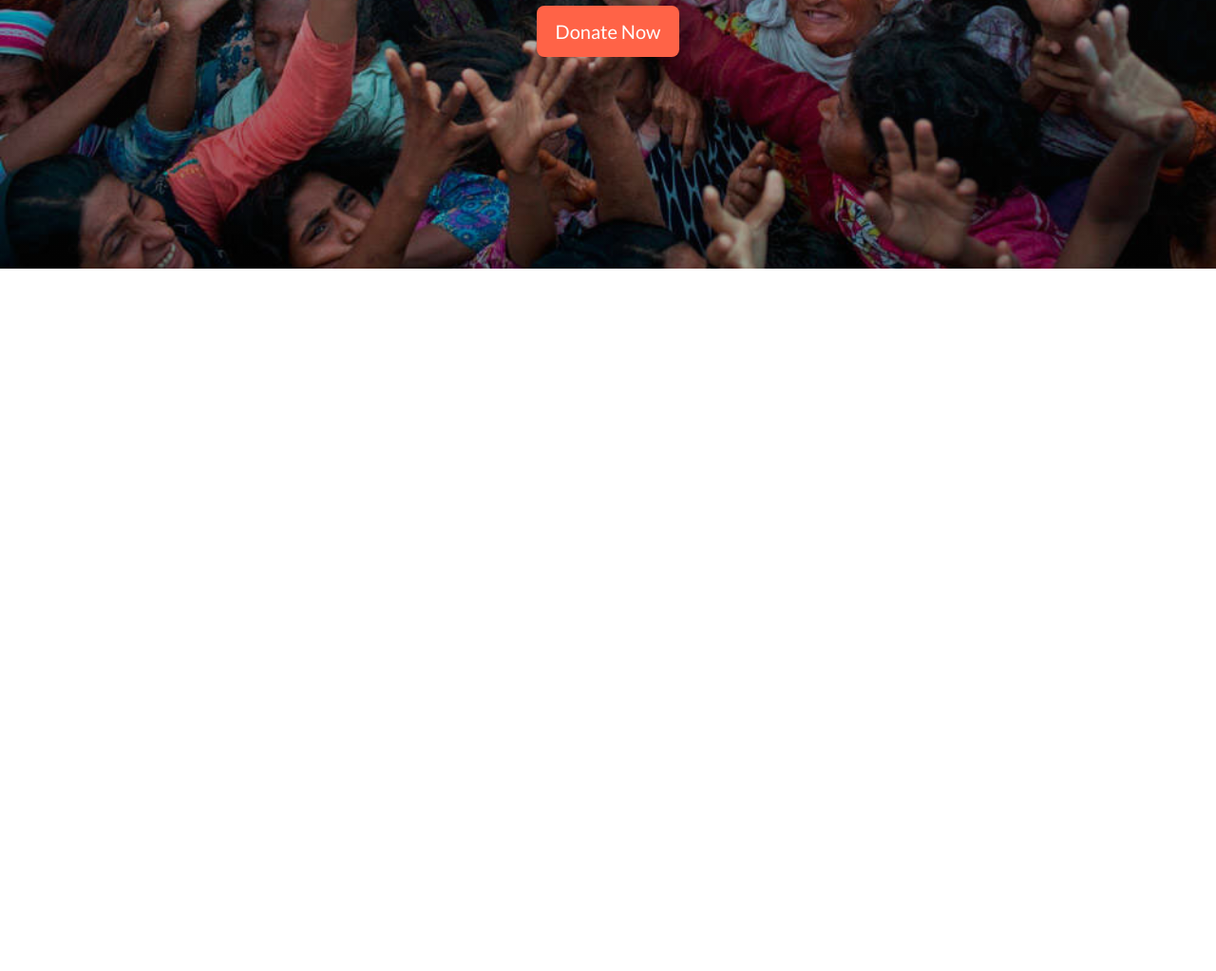
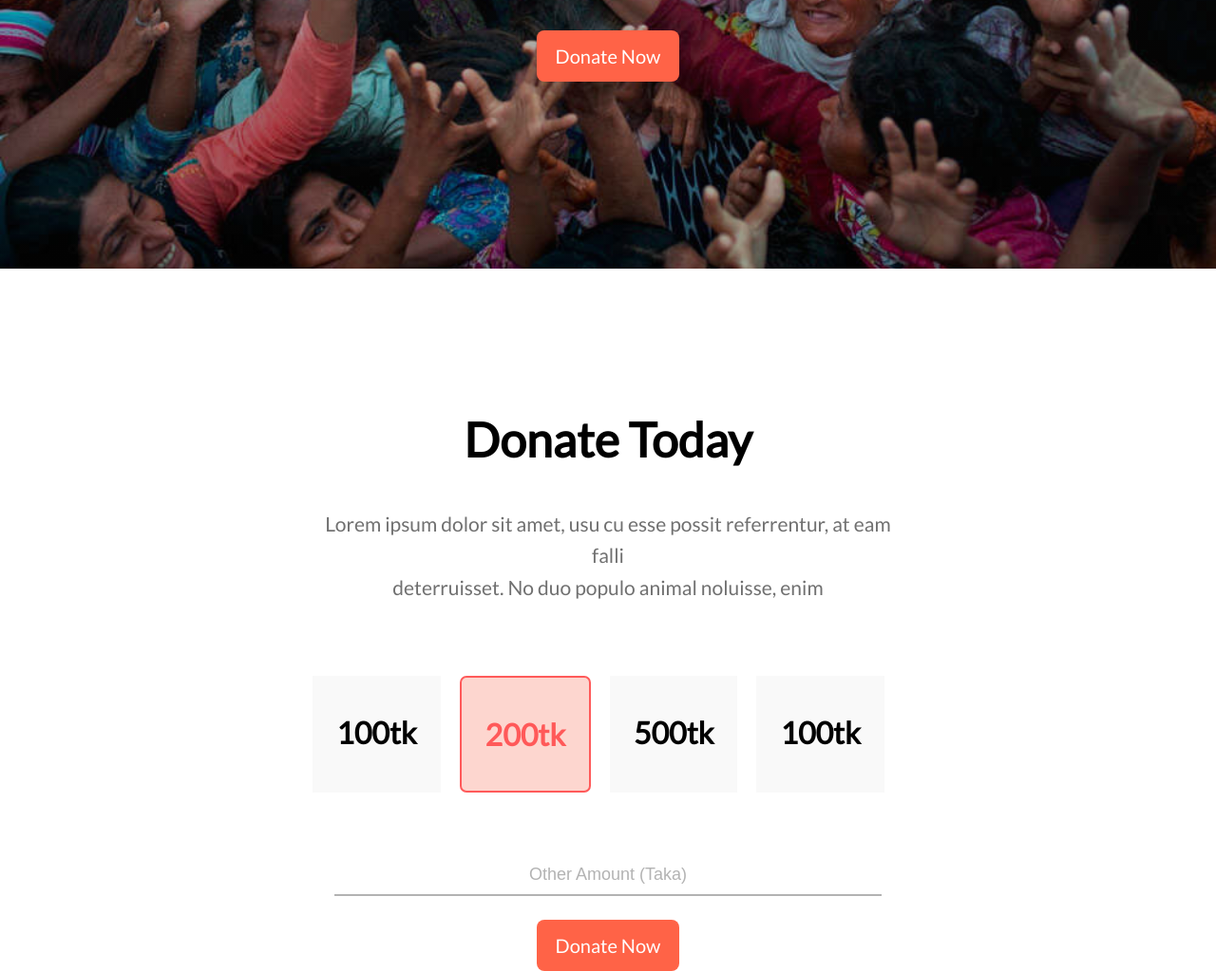
Before and after one commit to Parthive/donate-today, a plain HTML site: page index.html in a window 1280 px wide. Shown: the part 521-1544 px from the top of the page at 95% size. Before the commit the page ends 804 px from the top, so only its background shows below. Drawn offline with Linux system fonts and the light colour scheme.

Commit message:
donate section done

```diff
--- a/css/style.css
+++ b/css/style.css
@@ -8,10 +8,16 @@ body{
 
 /* ..... Utility Classes .....  */
 h1{
-    font-size: 75px;
+    font-size: 50px;
     font-weight: 700;
 }
-
+.margin-top{
+    margin-top: 150px;
+}
+.flex-container{
+    display: flex;
+    flex-direction: row;
+}
 /* .... banner-topr section .....  */
 .banner-top{
     background: linear-gradient(rgb(37 34 34 / 24%), rgb(2 2 2 / 37%)), url(../images/donation6.jpg);
@@ -24,6 +30,9 @@ h1{
     color: #fff;
 
 }
+.banner-heading{
+    font-size: 75px;
+}
 .banner-heading {
     margin-top: 155px;
 }
@@ -32,6 +41,7 @@ h1{
     font-weight: 500;
     margin-bottom: 50px;
     padding: 0 26%;
+    line-height: 1.6;
 }
 .donate-btn{
     text-decoration: none;
@@ -42,3 +52,53 @@ h1{
     background-color: tomato;
     border-radius: 8px;
 }
+
+
+
+/* ............. donate today section ...........  */
+.donate-today{
+    text-align: center;
+}
+.donate-text{
+    font-size: 21px;
+    font-weight: 500;
+    margin-bottom: 50px;
+    padding: 0 26%;
+    line-height: 1.6;
+    color: #707070;
+}
+.tk-row{
+    display: flex;
+    flex-direction: row;
+    justify-content: center;
+    margin-bottom: 40px;
+}
+.tk-row .tk-item{
+    font-size: 32px;
+    margin-right: 20px;
+    padding:40px 25px;
+    background-color: #f9f9f9;
+}
+.bg-color{
+    background-color: #f99e8e6b !important;
+    border: 2px solid #ff5a5a;
+    border-radius: 7px;
+    color: #ff5959;
+}
+.tk-amount input{
+    width: 100%;
+    text-align: center;
+    outline: none;
+    border: none;
+    border-bottom: 2px solid #b3b3b3;
+    font-size: 18px;
+    padding: 10px 0;
+}
+::placeholder{
+    color: #b3b3b3;
+}
+.tk-amount {
+    width: 45%;
+    margin: 0 auto;
+    padding-bottom: 40px;
+}
--- a/index.html
+++ b/index.html
@@ -21,5 +21,23 @@
             <a href="#" class="donate-btn">Donate Now</a>
 
     </section>
+    </section>
+
+    <!-- ........... Donate Today Section ...........  -->
+    <section class="donate-today margin-top">
+        <h1 class="donate-heading">Donate Today</h1>
+        <p class="donate-text">Lorem ipsum dolor sit amet, usu cu esse possit referrentur, at eam falli <br>
+            deterruisset. No duo populo animal noluisse, enim</p>
+        <div class="tk-row flex-container">
+            <h2 class="tk-item">100tk</h2>
+            <h2 class="tk-item bg-color">200tk</h2>
+            <h2 class="tk-item">500tk</h2>
+            <h2 class="tk-item">100tk</h2>
+        </div>
+        <div class="tk-amount">
+            <input type="text" placeholder="Other Amount (Taka)">
+        </div>
+        <a href="#" class="donate-btn">Donate Now</a>
+    </section>
 </body>
 </html>
```
